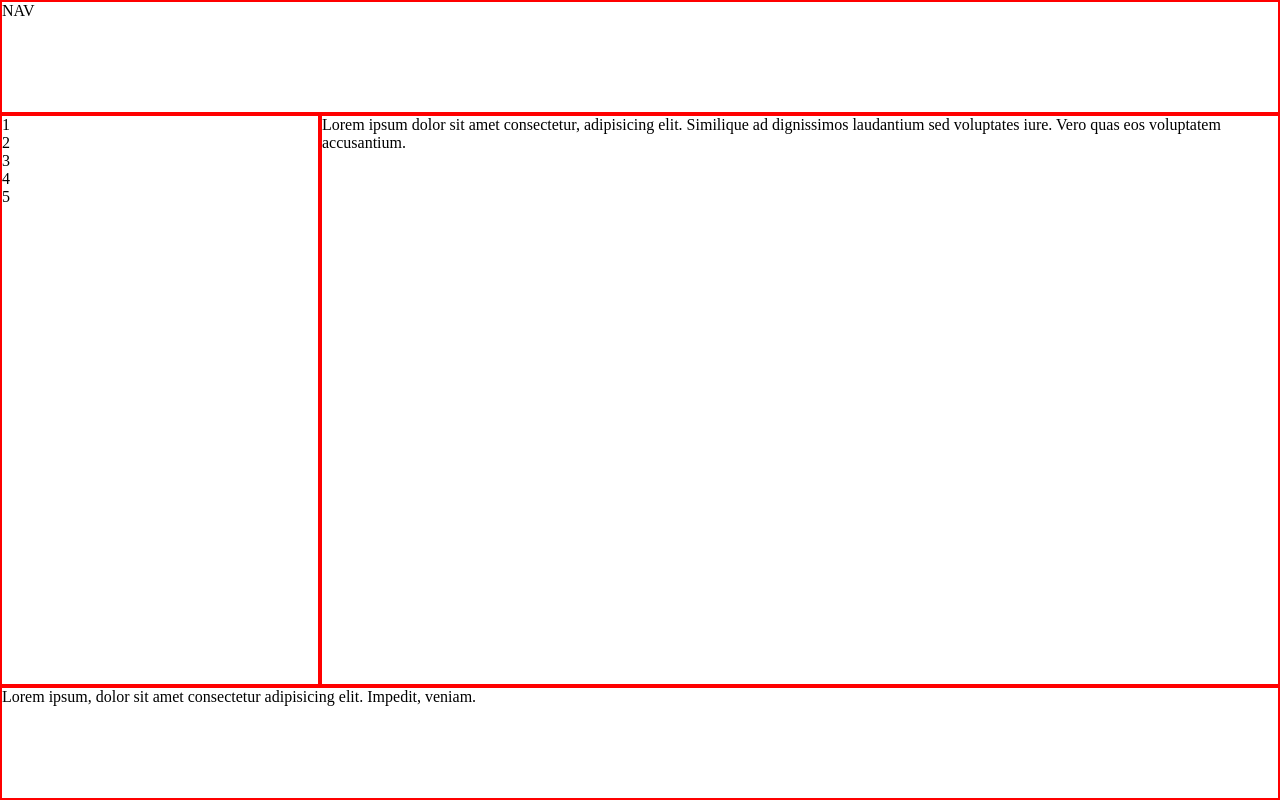
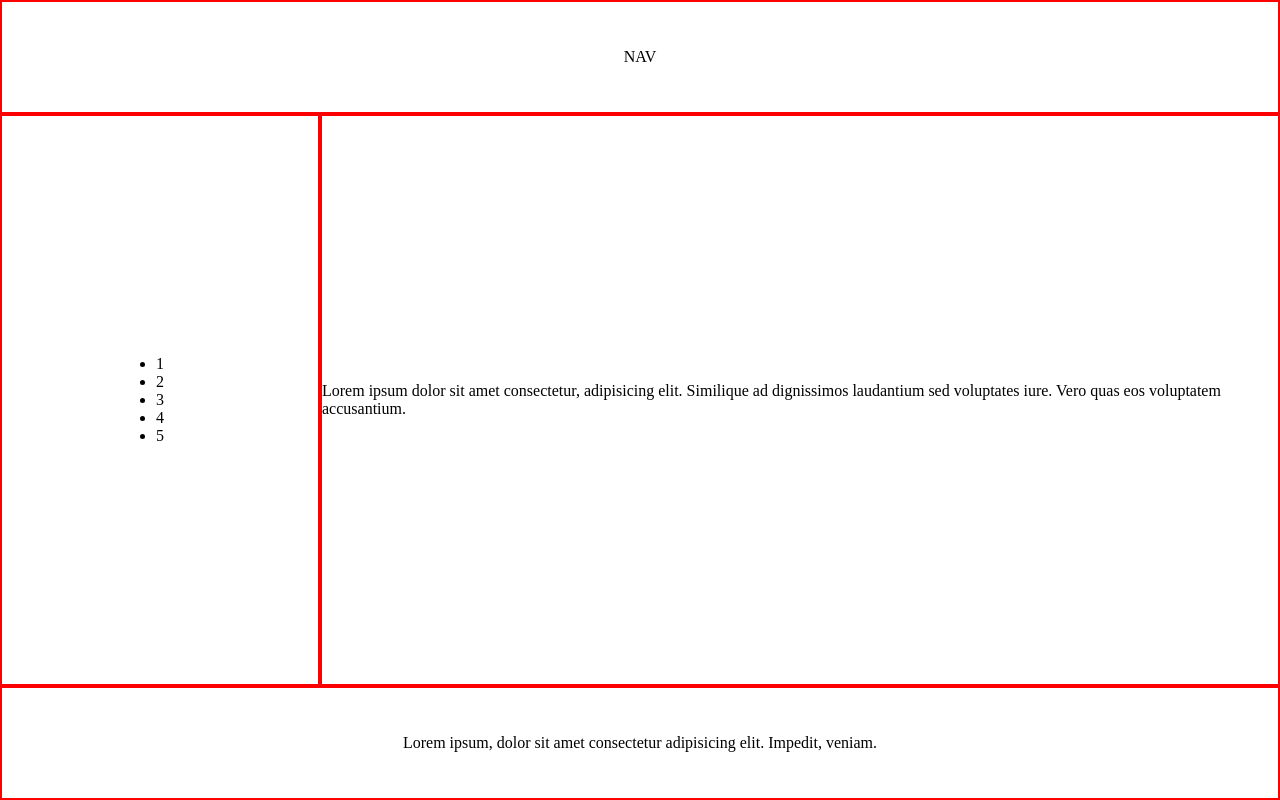
Before and after one commit to wearebored/html-css-calisma-alani, a plain HTML site: page grid/index2.html in a window 1280 px wide. Drawn offline with Linux system fonts and the light colour scheme.

Commit message:
grid+flex

```diff
--- a/grid/style2.css
+++ b/grid/style2.css
@@ -15,17 +15,32 @@ body {
 .div1 {
   grid-area: 1/1/2/5;
   display: flex;
-
+      flex-direction: row;
+    align-content: center;
+    justify-content: center;
+    flex-wrap: wrap;
 }
 .div2 {
   grid-area: 2/1/7/2;
   display: flex;
+      flex-direction: row;
+    align-content: center;
+    justify-content: center;
+    flex-wrap: wrap;
 }
 .div3 {
   grid-area: 2/2/7/5;
   display: flex;
+      flex-direction: row;
+    align-content: center;
+    justify-content: center;
+    flex-wrap: wrap;
 }
 .div4 {
   grid-area: 7/1/8/5;
   display: flex;
+      flex-direction: row;
+    align-content: center;
+    justify-content: center;
+    flex-wrap: wrap;
 }
```
